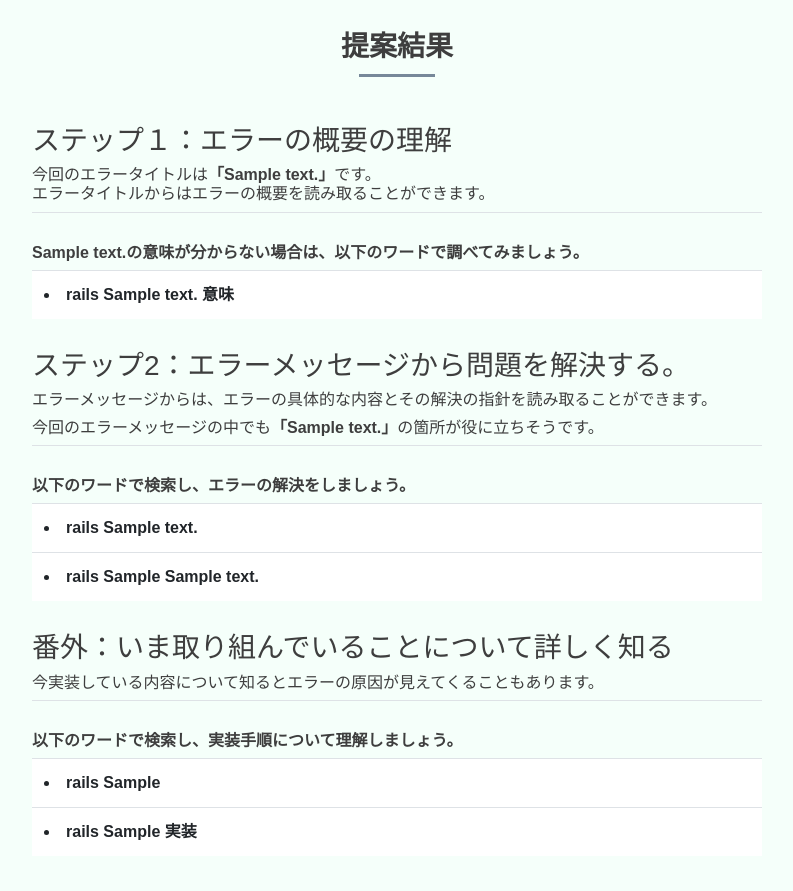
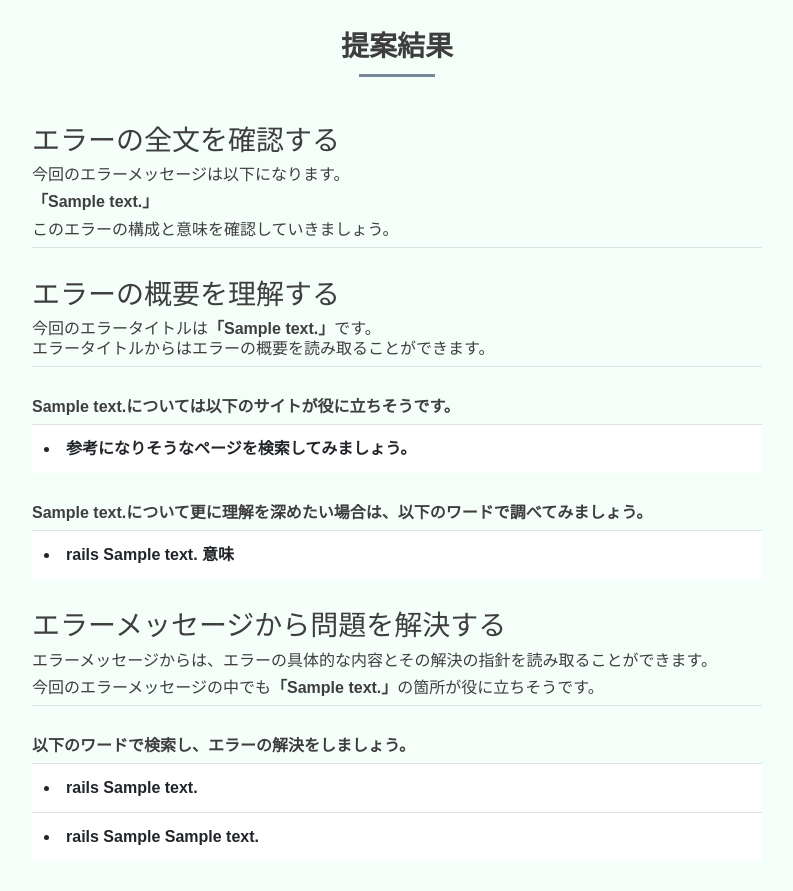
Before and after one commit to kouki512/Python-Search_support-proto, a Django app: page /suggest_result/1/ in a window 1280 px wide. Shown: the part 56-947 px from the top of the page, without its empty margins (243-1036 px from the left). Before the commit the page ends 896 px from the top, so only its background shows below. Run offline with Django 3.2, Linux system fonts and the light colour scheme; tables that the repository leaves empty hold one stand-in row (values such as "Sample post").

Commit message:
change suggest_title

```diff
--- a/search_word/templates/search_word/suggest_result.html
+++ b/search_word/templates/search_word/suggest_result.html
@@ -6,14 +6,39 @@
     <div class="row">
         <div class="col-lg-8 contents-wrapper">
             <h2 class="section-title ">提案結果</h2>
+            <div class="step all_message">
+                <h3>エラーの全文を確認する</h3>
+                <h6>今回のエラーメッセージは以下になります。</h6>
+                    <h6><b>「{{object.error_message}}」</b></h6>
+                    <h6>このエラーの構成と意味を確認していきましょう。</h6>
+
+            </div>
             <div class="step step1">
-                <h3>ステップ１：エラーの概要の理解</h3>
+                <h3>エラーの概要を理解する</h3>
                 <h6>
                     今回のエラータイトルは<b>「{{collection_result.general_error}}」</b>です。<br>エラータイトルからはエラーの概要を読み取ることができます。
                 </h6>
             </div>
             <div class="step-title">
-                <h6>{{collection_result.general_error}}の意味が分からない場合は、以下のワードで調べてみましょう。</h6>
+                <h6>{{collection_result.general_error}}については以下のサイトが役に立ちそうです。</h6>
+            </div>
+            <table class = "table result-table">
+                <tbody>
+                    <!-- ワードを繰り返し出力 -->
+                    {% for word in general_error_link %}
+                    <tr>
+                        <!-- viewに情報を送信するためのフォーム -->
+                        {% if word == "参考になりそうなページを検索してみましょう。" %}
+                            <td class="error-result-content"><li><b>{{word}}</b></li></td>
+                        {% else %}
+                            <td class="error-result-content"><li><a href={{word}} target="_blank" rel="noopener noreferrer">{{word}}</a></li></td>
+                        {% endif %}
+                    </tr>
+                    {% endfor %}
+                </tbody>
+            </table>
+            <div class="step-title">
+                <h6>{{collection_result.general_error}}について更に理解を深めたい場合は、以下のワードで調べてみましょう。</h6>
             </div>
             <table class = "table result-table">
                 <tbody>
@@ -28,7 +53,7 @@
             </table>
 
             <div class="step step2">
-                <h3>ステップ2：エラーメッセージから問題を解決する。</h3>
+                <h3>エラーメッセージから問題を解決する</h3>
                 <h6>エラーメッセージからは、エラーの具体的な内容とその解決の指針を読み取ることができます。</h6>
                 <h6>今回のエラーメッセージの中でも<b>「{{collection_result.error_detail}}」</b>の箇所が役に立ちそうです。</h6>
             </div>
@@ -46,25 +71,6 @@
                     {% endfor %}
                 </tbody>
             </table>
-            <div class="step step3">
-                <h3>番外：いま取り組んでいることについて詳しく知る</h3>
-                <h6>今実装している内容について知るとエラーの原因が見えてくることもあります。</h6>
-            </div>
-            <div class="step-title">
-                <h6>以下のワードで検索し、実装手順について理解しましょう。</h6>
-            </div>
-            <table class = "table result-table">
-                <tbody>
-                    <!-- ワードを繰り返し出力 -->
-                    {% for word in make_function_word %}
-                    <tr>
-                        <!-- viewに情報を送信するためのフォーム -->
-                        <td class="error-result-content"><li><b>{{word}}</b></li></td>
-                    </tr>
-                    {% endfor %}
-
-                </tbody>
-            </table>
         </div>
     </div>
 </div>
--- a/search_word/views.py
+++ b/search_word/views.py
@@ -96,8 +96,8 @@
     # 提案ワードを格納する配列をオブジェクトの各要素を変数に定義
     suggest_words = []
     general_error_word = []
+    general_error_link = []
     detail_error_word = []
-    make_function_word = []
 
     technique = words.technique
     general_error = colection_error['general_error']
@@ -106,13 +106,34 @@
 
     # 提案ワード（エラーの大枠）を配列に格納
     general_error_word.append(technique + " " + general_error + " " + "意味")
+    # (エラータイトル)のリンクを格納
+    print(type(colection_error['general_error']))
+    if 'SyntaxError' in general_error:
+        general_error_link.append("https://docs.ruby-lang.org/ja/latest/class/SyntaxError.html")
+        general_error_link.append("https://zenn.dev/nagan/articles/ca4b155c630f25")
+    elif "NoMethodError" in general_error:
+        general_error_link.append("https://docs.ruby-lang.org/ja/latest/class/NoMethodError.html")
+        general_error_link.append("https://zenn.dev/nagan/articles/ca4b155c630f25")
+    elif "NameError" in general_error:
+        general_error_link.append("https://docs.ruby-lang.org/ja/latest/class/NameError.html")
+        general_error_link.append("https://zenn.dev/nagan/articles/ca4b155c630f25")
+    elif "LoadError" in general_error:
+        general_error_link.append("https://docs.ruby-lang.org/ja/latest/class/LoadError.html")
+        general_error_link.append("https://zenn.dev/nagan/articles/ca4b155c630f25")
+    elif "TypeError" in general_error:
+        general_error_link.append("https://docs.ruby-lang.org/ja/latest/class/TypeError.html")
+        general_error_link.append("https://zenn.dev/nagan/articles/ca4b155c630f25")
+    elif "ArgumentError" in general_error:
+        general_error_link.append("https://docs.ruby-lang.org/ja/latest/class/ArgumentError.html")
+        general_error_link.append("https://zenn.dev/nagan/articles/ca4b155c630f25")
+    else:
+        general_error_link.append("参考になりそうなページを検索してみましょう。")
+    print(general_error_link)
     # 提案ワードを配列に格納(エラー解決ワード)
     detail_error_word.append(technique + " " + error_detail)
     detail_error_word.append(technique + " " + Feature + " " + error_detail)
     # 提案ワード（実装内容）を配列に格納
-    make_function_word.append(technique + " " + Feature)
-    make_function_word.append(technique + " " + Feature + " " + "実装")
-    suggest_words = [general_error_word, detail_error_word, make_function_word]
+    suggest_words = [general_error_word, detail_error_word, general_error_link]
     return suggest_words
 
 
@@ -129,7 +150,7 @@
 
     # viewに渡す物を辞書型配列に変換
     context = {'object': object, 'collection_result': collection_result, 'general_error_word':
-               suggest_result[0], 'detail_error_word': suggest_result[1], 'make_function_word': suggest_result[2]}
+               suggest_result[0], 'detail_error_word': suggest_result[1],'general_error_link':suggest_result[2]}
     return render(request, 'search_word/suggest_result.html', context)
 
 
```
